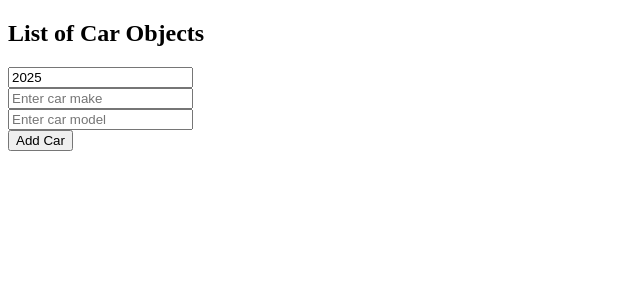
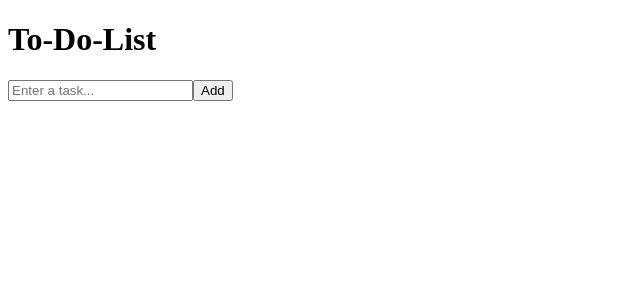
Before and after one commit to saurabhraghuvanshii/React-learning, a React (Vite) app: page / in a window 1280 px wide. Shown: the top 300 px of the page, without its empty margins (0-640 px from the left). Built offline with nearby package versions, Linux system fonts and the light colour scheme.

Commit message:
todoList

```diff
--- a/src/App.jsx
+++ b/src/App.jsx
@@ -1,3 +1,15 @@
+// import UpadteArrofObject from "./Mycomponents/UpadteArrofObject";
+
+import TodoList from "./TodoList";
+
+// import UpdateArrState from "./Mycomponents/UpdateArrState";
+
+// import UpdateObj from "./Mycomponents/UpdateObj";
+
+// import Counter from "./Counter";
+// import ColorPicker from "./Mycomponents/ColorPicker";
+// import Mycomponent from "./Mycomponents/Mycomponent";
+
 // function App() {
 // 	return (
 // 		<>
@@ -11,16 +23,6 @@
 // 		</>
 // 	);
 // }
-
-import UpadteArrofObject from "./Mycomponents/UpadteArrofObject";
-
-//import UpdateArrState from "./Mycomponents/UpdateArrState";
-
-//import UpdateObj from "./Mycomponents/UpdateObj";
-
-//import Counter from "./Counter";
-//import ColorPicker from "./Mycomponents/ColorPicker";
-//import Mycomponent from "./Mycomponents/Mycomponent";
 
 // const App = () => {
 // 	const fruits = [
@@ -83,7 +85,7 @@ import UpadteArrofObject from "./Mycomponents/UpadteArrofObject";
 
 const App = () => {
 	return <div>
-		<UpadteArrofObject/>
+		<TodoList/>
 	</div>;
 };
 
--- /dev/null
+++ b/src/TodoList.jsx
@@ -0,0 +1,64 @@
+import { useState } from "react";
+
+const TodoList = () => {
+	const [tasks, setTasks] = useState([]);
+    const [newTask, setNewTasks] = useState("");
+
+    function handleInputChange(event) {
+        setNewTasks(event.target.value);
+    }
+
+    function addTask() {
+        if(newTask.trim() !== ""){
+            setTasks(t => [...t, newTask]);
+            setNewTasks("");
+        }
+    }
+
+    function deleteTask(index){
+        const updatedTasks = tasks.filter((_, i) => i !== index);
+        setTasks(updatedTasks)
+    }
+
+    function moveTaskUp(index){
+       if (index > 0) {
+            const updatedTasks = [...tasks];
+            [updatedTasks[index], updatedTasks[index-1]] = [updatedTasks[index-1], updatedTasks[index]];
+            setNewTasks(updatedTasks);
+        }
+    }
+
+    function moveTaskDown(index){
+        if (index < tasks.length-1) {
+            const updatedTasks = [...tasks];
+            [updatedTasks[index], updatedTasks[index+1]] = [updatedTasks[index+1], updatedTasks[index]];
+            setNewTasks(updatedTasks);
+        }
+    }
+
+    return <div>
+        <h1>To-Do-List</h1>
+
+        <div>
+            <input
+                type="text"
+                placeholder="Enter a task..."
+                value={newTask}
+                onChange={handleInputChange}
+            />
+            <button onClick={addTask}>Add</button>
+        </div>
+
+        <ol>
+            {tasks.map((task, index) =>
+                <li key={index}><span>{task}</span>
+                <button onClick={()=> deleteTask(index)}>Delete</button>
+                <button onClick={()=> moveTaskUp(index)}>Up</button>
+                <button onClick={()=> moveTaskDown(index)}>Down</button>
+                </li>
+            )}
+        </ol>
+    </div>;
+};
+
+export default TodoList;
```
